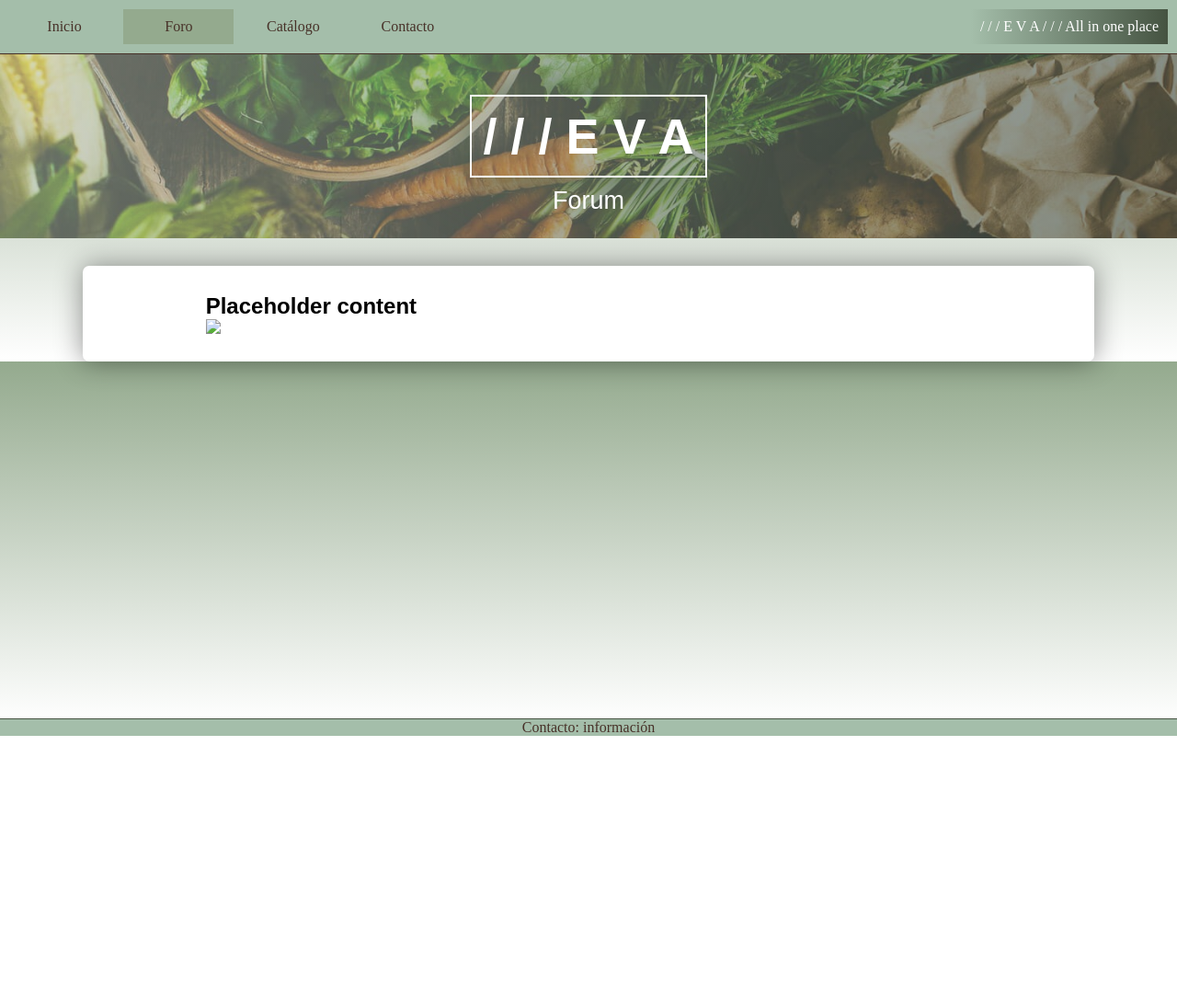
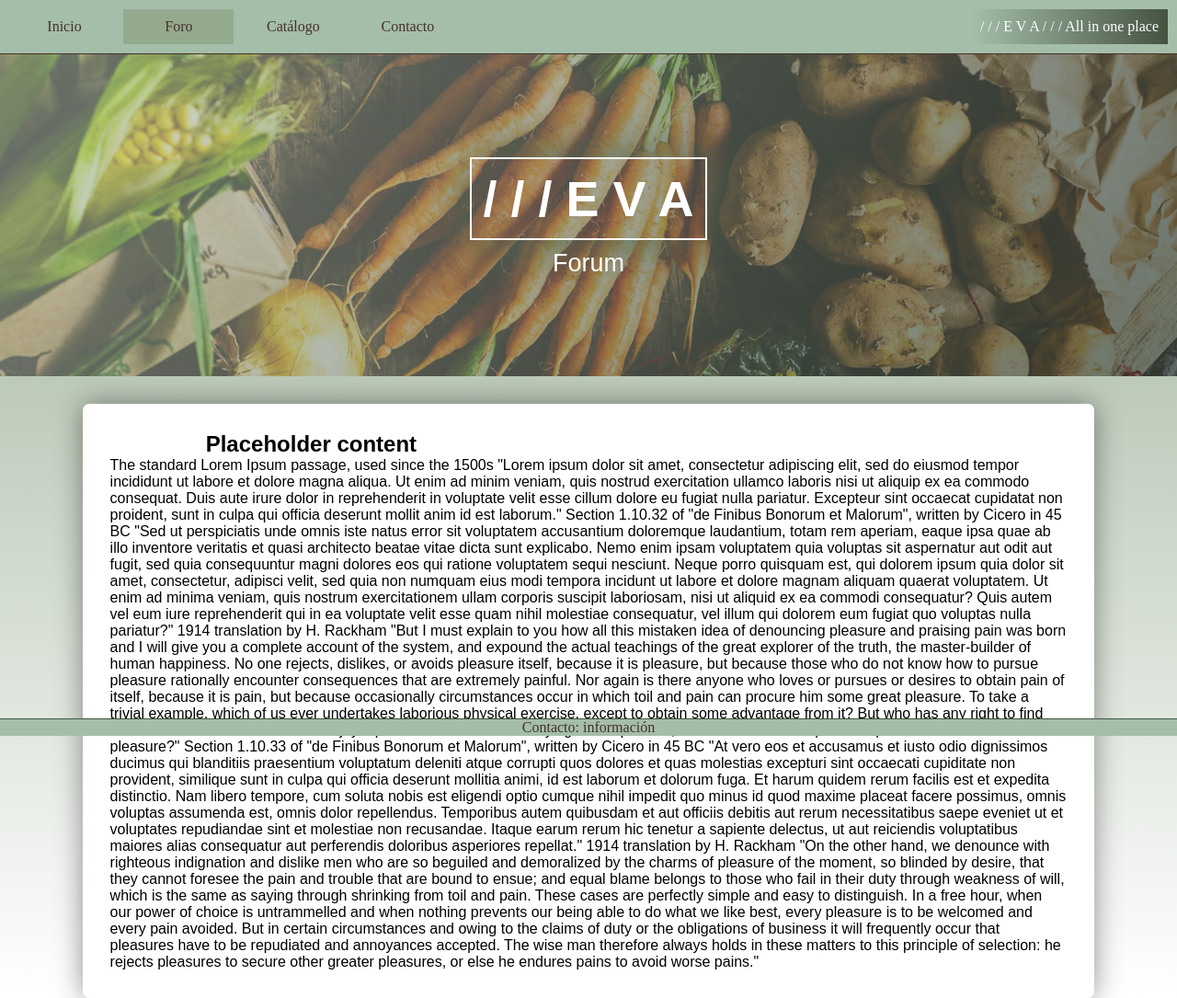
Before and after one commit to DiegoMartinIbarra/Eva-project, a plain HTML site: page forum/forum.html in a window 1280 px wide. Shown: the whole page at 92% size. Before the commit the page ends 800 px from the top, so only its background shows below. Drawn offline with Linux system fonts and the light colour scheme; files whose address does not match are found by name; a web font is replaced by a local one.

Commit message:
forum edited - z

```diff
--- a/forum/forum.css
+++ b/forum/forum.css
@@ -121,7 +121,7 @@ body{
 
 
 .oraora{
-    margin-top: 17%;
+    margin-top: 25%;
     margin-bottom: 10px;
     border: solid 2px;
     border-color: white;
@@ -143,7 +143,7 @@ body{
 .hero{
     background-image: linear-gradient(120deg, rgba(187, 197, 184, 0.541) 0%, rgba(45, 59, 49, 0.705) 100%), url("../ORGANIKA/header.jpg");
     width: 100%;
-    height: 200px;
+    height: 350px;
     background-repeat: no-repeat;
     background-size: cover;
     background-position: center;
@@ -158,14 +158,14 @@ body{
     width: 100%;
 }
 .text-inB{
-    height: 10%px;
+    height: 250px;
     color: #fff;
     display: flex;
     flex-direction: column;
+    margin-top: 20px;
     justify-content: center;
     align-items: center;
     font-size: 27px;
-
 }
 footer{
     background: rgba(164, 190, 170);
@@ -173,19 +173,10 @@ footer{
 }
 
 /* ------------------------ */
-.contenedor,
-.wave-contenedor{
-    width: 90%;
-    max-width: 1000px;
-    overflow: hidden;
-    margin: auto;
-    padding: 0 0 80px 0;
-}
-.contenedor{
-    padding: 80px 0;
-}
 
 .content{
+    position: static;
+    align-self: center;
     margin-left: 7%;
     margin-right: 7%;
     background-color: white;
@@ -193,6 +184,4 @@ footer{
     margin-top: 30px;
     border-radius: 7px;
     box-shadow: rgba(0, 0, 0, 0.425) 0px 0px 30px;
-    align-content: center;
-
 }
--- a/forum/forum.html
+++ b/forum/forum.html
@@ -14,7 +14,7 @@
     <body>
         <div class="menu">
             <div id="buttons" class="buttons">
-                <a id="start">Inicio</a>
+                <a id="start" href="../index.html">Inicio</a>
                 <a id="forum" class="selected">Foro</a>
                 <a id="catalogue">Catálogo</a>
                 <a id="contact">Contacto</a>
@@ -40,17 +40,30 @@
                 </center>
 
             </header>
+        </div>
 
         <div class="content">
             <h2 class="imgcont">Placeholder content</h2>
-                <img class="imgcont" src="./ORGANIKA/featured-organic-food-1024x535.jpg">
+            <p>The standard Lorem Ipsum passage, used since the 1500s
+                "Lorem ipsum dolor sit amet, consectetur adipiscing elit, sed do eiusmod tempor incididunt ut labore et dolore magna aliqua. Ut enim ad minim veniam, quis nostrud exercitation ullamco laboris nisi ut aliquip ex ea commodo consequat. Duis aute irure dolor in reprehenderit in voluptate velit esse cillum dolore eu fugiat nulla pariatur. Excepteur sint occaecat cupidatat non proident, sunt in culpa qui officia deserunt mollit anim id est laborum."
+
+                Section 1.10.32 of "de Finibus Bonorum et Malorum", written by Cicero in 45 BC
+                "Sed ut perspiciatis unde omnis iste natus error sit voluptatem accusantium doloremque laudantium, totam rem aperiam, eaque ipsa quae ab illo inventore veritatis et quasi architecto beatae vitae dicta sunt explicabo. Nemo enim ipsam voluptatem quia voluptas sit aspernatur aut odit aut fugit, sed quia consequuntur magni dolores eos qui ratione voluptatem sequi nesciunt. Neque porro quisquam est, qui dolorem ipsum quia dolor sit amet, consectetur, adipisci velit, sed quia non numquam eius modi tempora incidunt ut labore et dolore magnam aliquam quaerat voluptatem. Ut enim ad minima veniam, quis nostrum exercitationem ullam corporis suscipit laboriosam, nisi ut aliquid ex ea commodi consequatur? Quis autem vel eum iure reprehenderit qui in ea voluptate velit esse quam nihil molestiae consequatur, vel illum qui dolorem eum fugiat quo voluptas nulla pariatur?"
+
+                1914 translation by H. Rackham
+                "But I must explain to you how all this mistaken idea of denouncing pleasure and praising pain was born and I will give you a complete account of the system, and expound the actual teachings of the great explorer of the truth, the master-builder of human happiness. No one rejects, dislikes, or avoids pleasure itself, because it is pleasure, but because those who do not know how to pursue pleasure rationally encounter consequences that are extremely painful. Nor again is there anyone who loves or pursues or desires to obtain pain of itself, because it is pain, but because occasionally circumstances occur in which toil and pain can procure him some great pleasure. To take a trivial example, which of us ever undertakes laborious physical exercise, except to obtain some advantage from it? But who has any right to find fault with a man who chooses to enjoy a pleasure that has no annoying consequences, or one who avoids a pain that produces no resultant pleasure?"
+
+                Section 1.10.33 of "de Finibus Bonorum et Malorum", written by Cicero in 45 BC
+                "At vero eos et accusamus et iusto odio dignissimos ducimus qui blanditiis praesentium voluptatum deleniti atque corrupti quos dolores et quas molestias excepturi sint occaecati cupiditate non provident, similique sunt in culpa qui officia deserunt mollitia animi, id est laborum et dolorum fuga. Et harum quidem rerum facilis est et expedita distinctio. Nam libero tempore, cum soluta nobis est eligendi optio cumque nihil impedit quo minus id quod maxime placeat facere possimus, omnis voluptas assumenda est, omnis dolor repellendus. Temporibus autem quibusdam et aut officiis debitis aut rerum necessitatibus saepe eveniet ut et voluptates repudiandae sint et molestiae non recusandae. Itaque earum rerum hic tenetur a sapiente delectus, ut aut reiciendis voluptatibus maiores alias consequatur aut perferendis doloribus asperiores repellat."
+
+                1914 translation by H. Rackham
+                "On the other hand, we denounce with righteous indignation and dislike men who are so beguiled and demoralized by the charms of pleasure of the moment, so blinded by desire, that they cannot foresee the pain and trouble that are bound to ensue; and equal blame belongs to those who fail in their duty through weakness of will, which is the same as saying through shrinking from toil and pain. These cases are perfectly simple and easy to distinguish. In a free hour, when our power of choice is untrammelled and when nothing prevents our being able to do what we like best, every pleasure is to be welcomed and every pain avoided. But in certain circumstances and owing to the claims of duty or the obligations of business it will frequently occur that pleasures have to be repudiated and annoyances accepted. The wise man therefore always holds in these matters to this principle of selection: he rejects pleasures to secure other greater pleasures, or else he endures pains to avoid worse pains."</p>
         </div>
 
         <!--Ultima seccion-->
         <footer class = "ora">
             <center><p>Contacto: información</p></center>
         </footer>
-        </div>
     </body>
     <script src="index.js"></script>
 </html>
```
Also changed, not shown: index.html (+1 -1 lines). Lines whose indentation alone changed are shown as unchanged.
